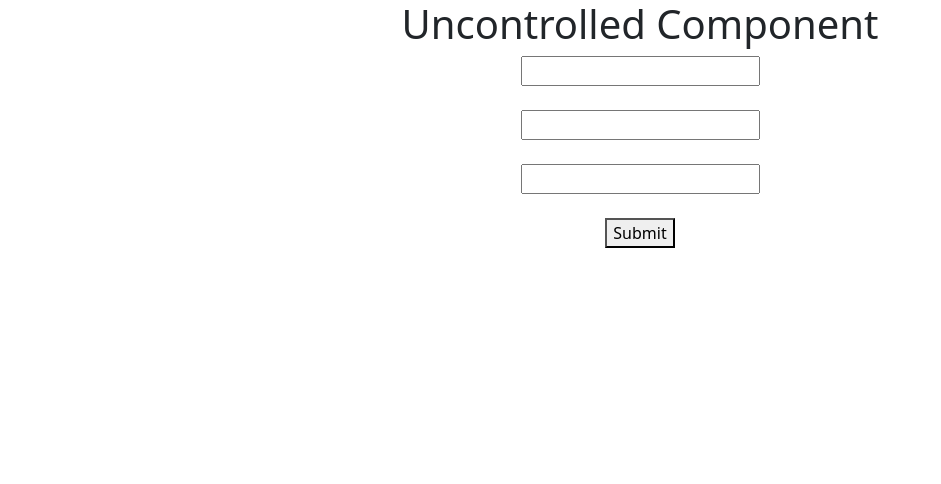
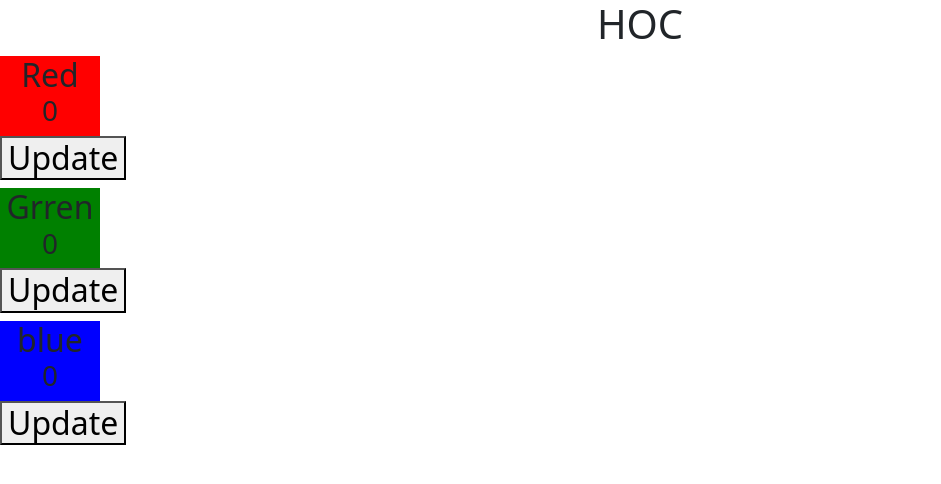
Before and after one commit to NayakVandana/React_js, a React (Create React App) app in the folder blog/: page / in a window 1280 px wide. Shown: the top 484 px of the page, without its empty margins (0-941 px from the left). Built offline with nearby package versions, Linux system fonts and the light colour scheme.

Commit message:
Hight order component (HOC)

```diff
--- a/blog/src/App.js
+++ b/blog/src/App.js
@@ -1,33 +1,35 @@
-//uncontroller ma ref and document thi handle thai 6e same class and function component ma aaj concept
-
-//je pan component ma ref use thase a unctroll component kevase
 import './App.css';
-import React, { useRef } from 'react'
+import React, { useRef, useState } from 'react'
 function App() {
-  let inputRef = useRef(null)
-  let inputRef2 = useRef(null)
-
-  function submitForm(e) {
-    e.preventDefault()
-    console.warn("input field 1 value : ", inputRef.current.value)
-    console.warn("input field 2 value : ", inputRef2.current.value)
-    let input3 = document.getElementById('input3').value
-    console.warn("input field 3 value : ", input3)
-
-
-  }
   return (
     <div className="App">
-      <h1>Uncontrolled Component </h1>
-      <form onSubmit={submitForm} >
-        <input ref={inputRef} type="text" /> <br /> <br />
-        <input ref={inputRef2} type="text" /> <br /> <br />
-        <input id="input3" type="text" /> <br /> <br />
+      <h1>HOC </h1>
+      <HOCRed cmp={Counter} />
+      <HOCGreen cmp={Counter} />
+      <HOCBlue cmp={Counter} />
 
-        <button>Submit</button>
-      </form>
     </div>
   );
+}
+function HOCRed(props)
+{
+  return <h2 style={{backgroundColor:'red',width:100}}>Red<props.cmp /></h2>
+}
+function HOCGreen(props)
+{
+  return <h2 style={{backgroundColor:'green',width:100}}>Grren<props.cmp /></h2>
+}
+function HOCBlue(props)
+{
+  return <h2 style={{backgroundColor:'blue',width:100}}>blue <props.cmp /></h2>
+}
+function Counter()
+{
+  const [count,setCount]=useState(0)
+  return<div>
+    <h3>{count}</h3>
+    <button onClick={()=>setCount(count+1)}>Update</button>
+  </div>
+}
 
-}
 export default App;
```
